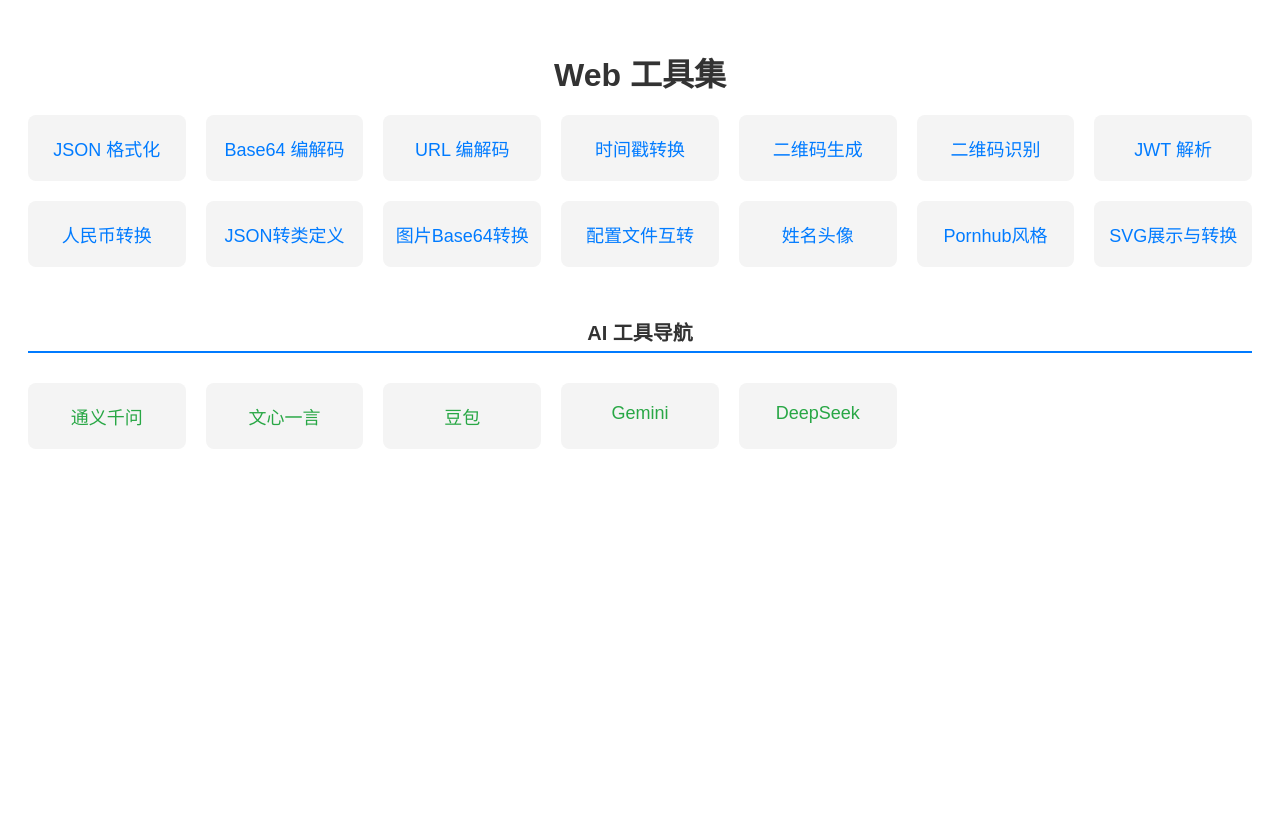
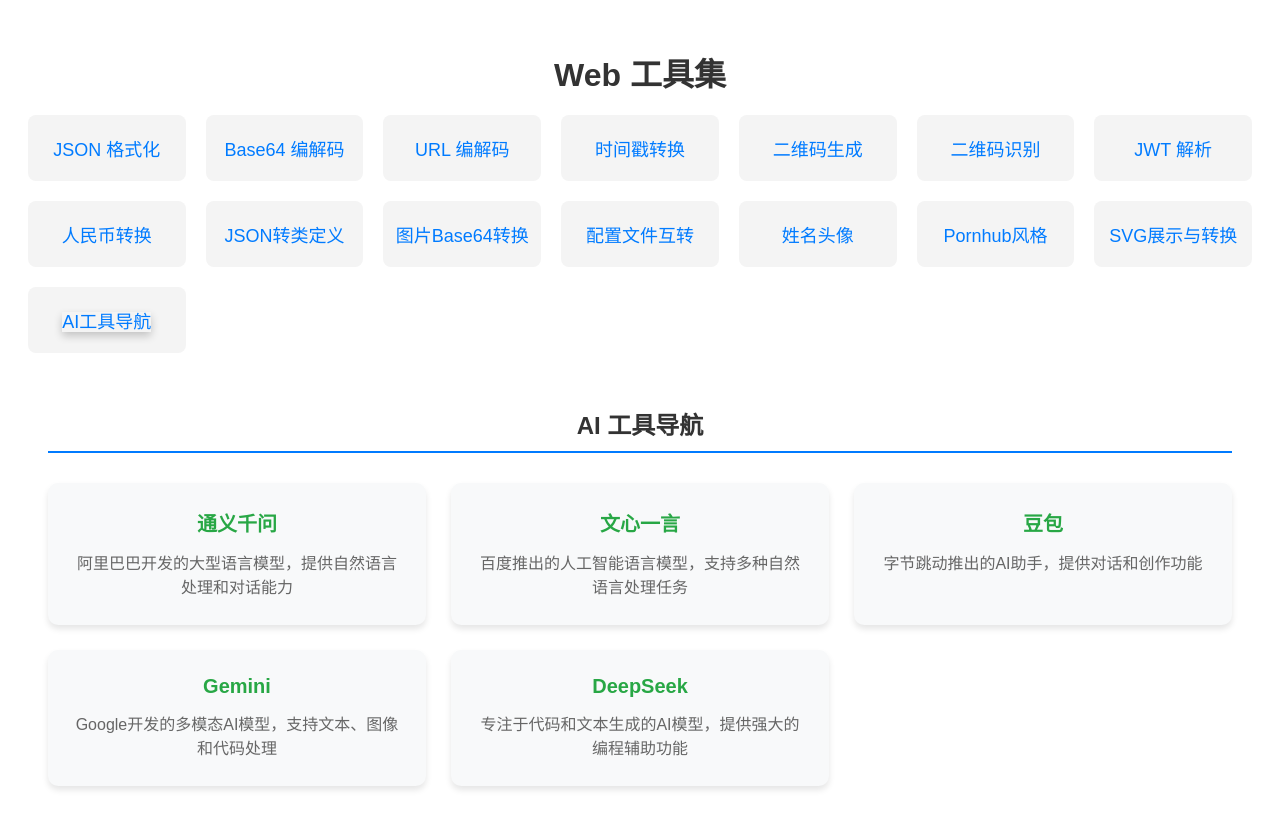
Before and after one commit to kennethfan/web-tools, a Vue app: page /web-tools/ai-navigation in a window 1280 px wide. Shown: the top 828 px of the page. Before the commit the page ends 800 px from the top, so only its background shows below. Built offline with nearby package versions, Linux system fonts and the light colour scheme.

Commit message:
ai导航独立页面

```diff
--- a/src/components/NavigationMenu.vue
+++ b/src/components/NavigationMenu.vue
@@ -31,35 +31,10 @@
           SVG展示与转换
         </router-link>
       </li>
-
-      <!-- AI 导航区域 -->
-      <li class="ai-nav-header">
-        <div class="section-title">AI 工具导航</div>
-      </li>
       <li>
-        <a href="https://tongyi.aliyun.com/" target="_blank" rel="noopener noreferrer">
-          通义千问
-        </a>
-      </li>
-      <li>
-        <a href="https://yiyan.baidu.com/" target="_blank" rel="noopener noreferrer">
-          文心一言
-        </a>
-      </li>
-      <li>
-        <a href="https://www.doubao.com/" target="_blank" rel="noopener noreferrer">
-          豆包
-        </a>
-      </li>
-      <li>
-        <a href="https://gemini.google.com/" target="_blank" rel="noopener noreferrer">
-          Gemini
-        </a>
-      </li>
-      <li>
-        <a href="https://chat.deepseek.com/" target="_blank" rel="noopener noreferrer">
-          DeepSeek
-        </a>
+        <router-link to="/ai-navigation" :class="{ 'active': $route.name === 'AiNavigation' }">
+          AI工具导航
+        </router-link>
       </li>
     </ul>
   </nav>
--- a/src/router/index.ts
+++ b/src/router/index.ts
@@ -84,6 +84,12 @@
     name: 'SvgViewer',
     component: () => import('../views/SvgViewer.vue'),
     meta: { title: 'SVG展示与转换' }
+  },
+  {
+    path: '/ai-navigation',
+    name: 'AiNavigation',
+    component: () => import('../views/AiNavigation.vue'),
+    meta: { title: 'AI工具导航' }
   }
 ];
 
--- /dev/null
+++ b/src/views/AiNavigation.vue
@@ -0,0 +1,105 @@
+<template>
+  <div class="ai-navigation-container">
+    <h1 class="section-title">AI 工具导航</h1>
+    <div class="ai-tools-grid">
+      <div class="ai-tool-card">
+        <a href="https://tongyi.aliyun.com/" target="_blank" rel="noopener noreferrer">
+          <h3>通义千问</h3>
+          <p>阿里巴巴开发的大型语言模型，提供自然语言处理和对话能力</p>
+        </a>
+      </div>
+      <div class="ai-tool-card">
+        <a href="https://yiyan.baidu.com/" target="_blank" rel="noopener noreferrer">
+          <h3>文心一言</h3>
+          <p>百度推出的人工智能语言模型，支持多种自然语言处理任务</p>
+        </a>
+      </div>
+      <div class="ai-tool-card">
+        <a href="https://www.doubao.com/" target="_blank" rel="noopener noreferrer">
+          <h3>豆包</h3>
+          <p>字节跳动推出的AI助手，提供对话和创作功能</p>
+        </a>
+      </div>
+      <div class="ai-tool-card">
+        <a href="https://gemini.google.com/" target="_blank" rel="noopener noreferrer">
+          <h3>Gemini</h3>
+          <p>Google开发的多模态AI模型，支持文本、图像和代码处理</p>
+        </a>
+      </div>
+      <div class="ai-tool-card">
+        <a href="https://chat.deepseek.com/" target="_blank" rel="noopener noreferrer">
+          <h3>DeepSeek</h3>
+          <p>专注于代码和文本生成的AI模型，提供强大的编程辅助功能</p>
+        </a>
+      </div>
+    </div>
+  </div>
+</template>
+
+<script lang="ts" setup>
+// AI导航页面逻辑
+</script>
+
+<style scoped>
+.ai-navigation-container {
+  max-width: 1200px;
+  margin: 0 auto;
+  padding: 20px;
+}
+
+.section-title {
+  font-size: 24px;
+  font-weight: bold;
+  color: #333;
+  margin-bottom: 20px;
+  padding-bottom: 10px;
+  border-bottom: 2px solid #007BFF;
+}
+
+.ai-tools-grid {
+  display: grid;
+  grid-template-columns: repeat(auto-fill, minmax(280px, 1fr));
+  gap: 25px;
+  margin-top: 30px;
+}
+
+.ai-tool-card {
+  background-color: #f8f9fa;
+  border-radius: 10px;
+  box-shadow: 0 4px 6px rgba(0, 0, 0, 0.1);
+  transition: transform 0.3s ease, box-shadow 0.3s ease;
+  overflow: hidden;
+}
+
+.ai-tool-card:hover {
+  transform: translateY(-5px);
+  box-shadow: 0 10px 15px rgba(0, 0, 0, 0.15);
+}
+
+.ai-tool-card a {
+  display: block;
+  padding: 25px;
+  text-decoration: none;
+  color: inherit;
+  height: 100%;
+}
+
+.ai-tool-card h3 {
+  font-size: 20px;
+  color: #28a745;
+  margin-top: 0;
+  margin-bottom: 15px;
+}
+
+.ai-tool-card p {
+  color: #666;
+  margin: 0;
+  line-height: 1.5;
+}
+
+@media (max-width: 768px) {
+  .ai-tools-grid {
+    grid-template-columns: 1fr;
+  }
+}
+</style>
```
